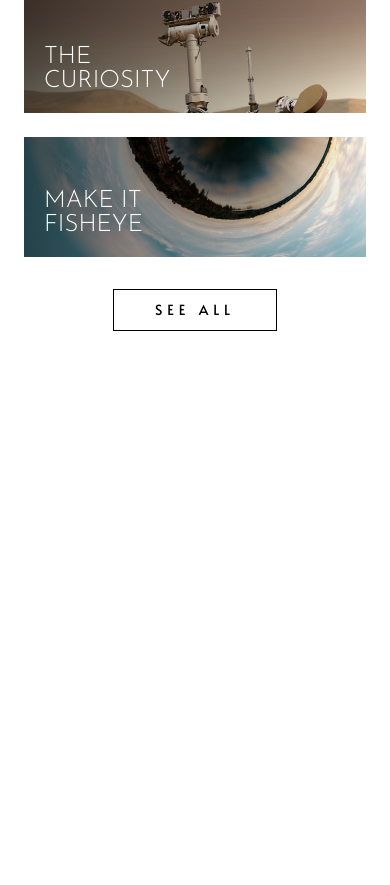
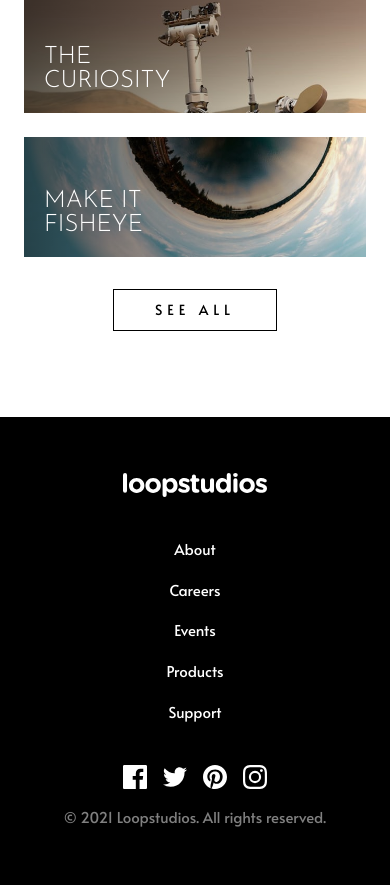
Before and after one commit to danilo2420/FEM_LoopstudioLandingPage, a website built with Vite: page index.html in a window 390 px wide. Shown: the part 2480-3365 px from the top of the page. Before the commit the page ends 2897 px from the top, so only its background shows below. Built offline with nearby package versions, Linux system fonts and the light colour scheme.

Commit message:
Footer: create mobile version

```diff
--- a/index.html
+++ b/index.html
@@ -38,8 +38,6 @@
         </div>
       </div>
     </section>
-
-    <!-- Current -->
     <section class="creationsSection">
       <div class="creationsSection__top">
         <div class="creationsSection__top__title">Our creations</div>
@@ -81,9 +79,29 @@
       </div>
       <div class="creationsSection__button btnSeeAll">See all</div>
     </section>
+    <!-- Current -->
+    <footer>
+      <div class="footer__top">
+        <img class="footer__top__image" src="images/logo.svg" alt="">
+        <div class="footer__top__list">
+          <div class="footer__top__listItem">About</div>
+          <div class="footer__top__listItem">Careers</div>
+          <div class="footer__top__listItem">Events</div>
+          <div class="footer__top__listItem">Products</div>
+          <div class="footer__top__listItem">Support</div>
+        </div>
+      </div>
+      <div class="footer__bottom">
+        <div class="footer__bottom__icons">
+          <img src="images/icon-facebook.svg" alt="">
+          <img src="images/icon-twitter.svg" alt="">
+          <img src="images/icon-pinterest.svg" alt="">
+          <img src="images/icon-instagram.svg" alt="">
+        </div>
+        <div class="footer__bottom__copyright">© 2021 Loopstudios. All rights reserved.</div>
+      </div>
+    </footer>
     <!-- -->
-
-    <footer></footer>
   </main>
   <section class="menu"></section>
 </body>
--- a/scripts/typographies.js
+++ b/scripts/typographies.js
@@ -69,10 +69,24 @@
             "tablet": "tp5",
             "desktop": "tp4"
         }
+    },
+    {
+        "element": ".footer__top__listItem",
+        "typographies": {
+            "mobile": "tp6",
+            "tablet": "tp6",
+            "desktop": "tp6"
+        }
+    },
+    {
+        "element": ".footer__bottom__copyright",
+        "typographies": {
+            "mobile": "tp6",
+            "tablet": "tp6",
+            "desktop": "tp6"
+        }
     }
 ]
-
-
 
 // Script
 let currVersion = "";
--- a/styles/mobile.css
+++ b/styles/mobile.css
@@ -168,3 +168,56 @@
 .itemFisheye {
     background-image: url('../images/mobile/image-fisheye.jpg');
 }
+
+/* FOOTER */
+footer {
+    padding: 56px;
+
+    background-color: var(--black);
+
+    display: flex;
+    flex-direction: column;
+    align-items: center;
+    gap: 40px;
+}
+
+.footer__top {
+    display: flex;
+    flex-direction: column;
+    align-items: center;
+    gap: 40px;
+}
+
+.footer__top__image {
+    height: 24px;
+}
+
+.footer__top__list {
+    display: flex;
+    flex-direction: column;
+    align-items: center;
+    gap: 16px;
+}
+
+.footer__bottom {
+    display: flex;
+    flex-direction: column;
+    align-items: center;
+    gap: 16px;
+}
+
+.footer__bottom__icons {
+    display: flex;
+    justify-content: center;
+    align-items: center;
+    gap: 16px;
+}
+
+.footer__bottom__icons > * {
+    width: 24px;
+}
+
+.footer__bottom__copyright {
+    color: gray;
+    text-align: center;
+}
--- a/styles/tablet.css
+++ b/styles/tablet.css
@@ -36,8 +36,6 @@
     }
 
     /* CREATIONS SECTION */
-
-
     .creationsSection__gridItem__text {
         bottom: 20px;
         left: 38px;
```
